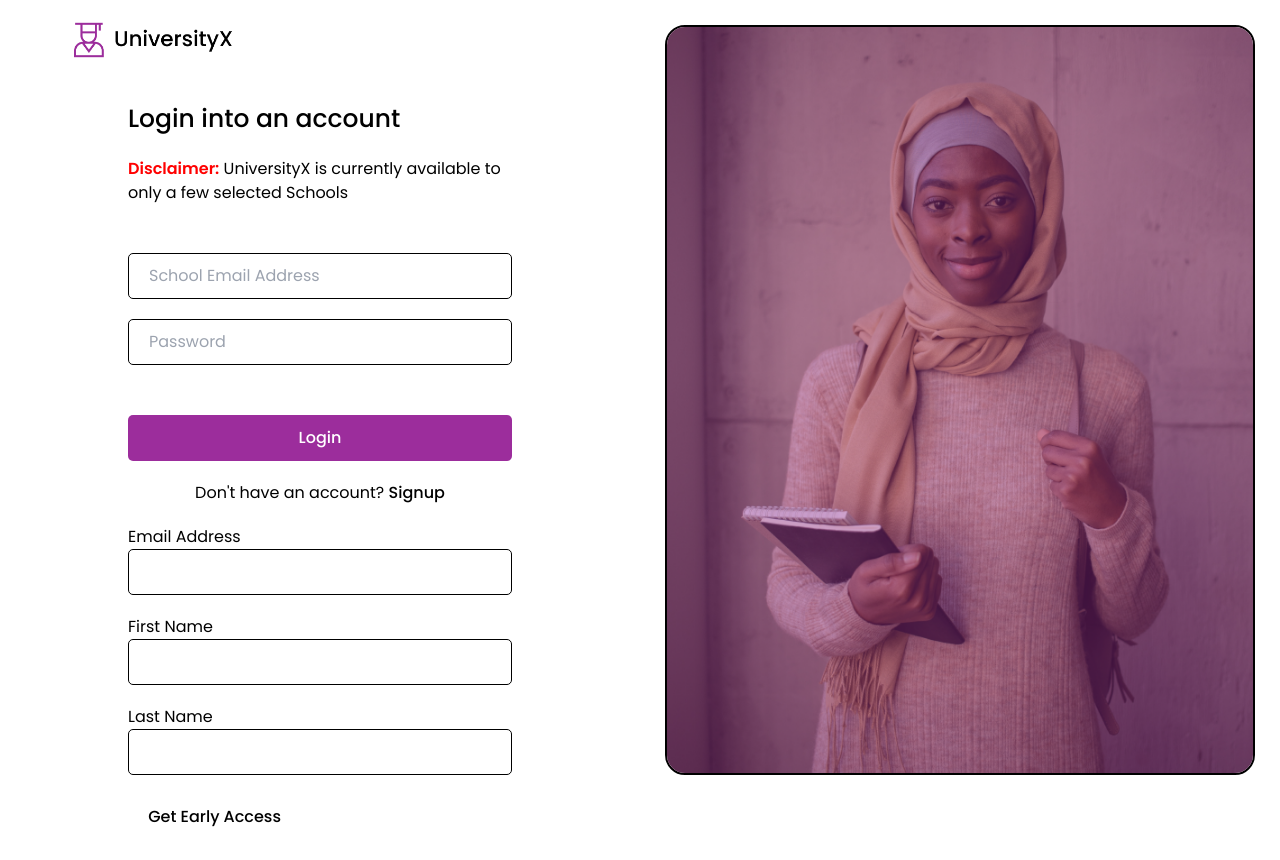
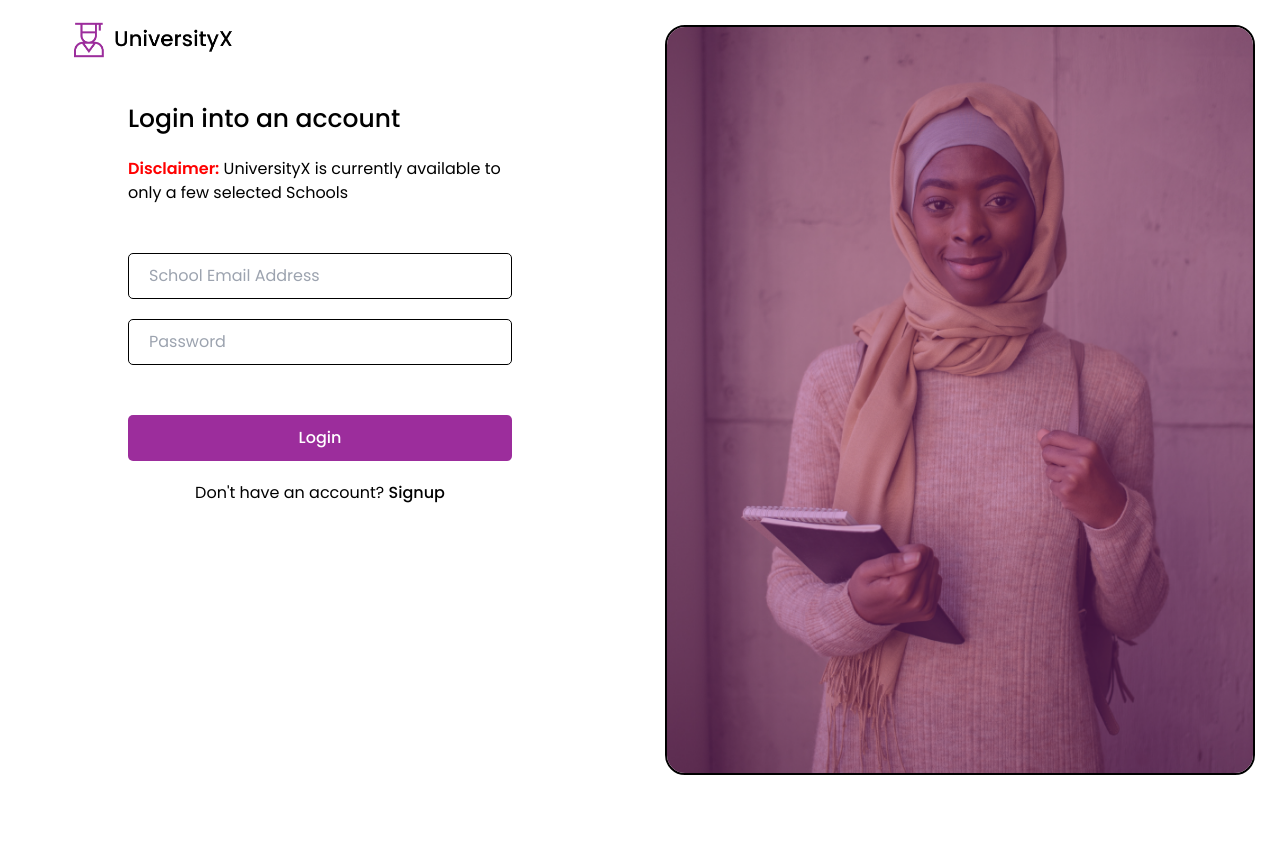
Before and after one commit to bitbender1010/UniversityX-Product, a React (Vite) app: page /login in a window 1280 px wide. After the commit the page ends 800 px from the top, so only its background shows below. Built offline with nearby package versions, Linux system fonts and the light colour scheme.

Commit message:
leave am for God

```diff
--- a/src/auth/createaccount.tsx
+++ b/src/auth/createaccount.tsx
@@ -26,7 +26,7 @@ function CreateAccount() {
                             <a href={`/enroll`}> <button className='ca-btn' type='submit'>Create Account</button> </a>
                             {/* <button className='google-btn'> <img src={GoogleImg}/> Signup with Google</button> */}
 
-                            <div className='ahaa-sub'> Already have an account? <a href={`/createaccount`}> <span className='font-medium'>Login</span> </a> </div>
+                            <div className='ahaa-sub'> Already have an account? <a href={`/login`}> <span className='font-medium'>Login</span> </a> </div>
                         {/* </form> */}
 
                     </div>
--- a/src/auth/login.tsx
+++ b/src/auth/login.tsx
@@ -25,23 +25,6 @@ function Login() {
 
                             <div className='ahaa-sub'>Don't have an account? <a href={`/createaccount`}> <span className='font-medium'>Signup</span> </a> </div>
 
-                                    {/* Form */}
-                <form name="contact-form" method="POST" data-netlify="true">
-                    <input type="hidden" name="form-name" value="contact-form" />
-
-                    <label>Email Address</label>
-                    <input type='email' name='email-address'/>
-
-                    <label>First Name</label>
-                    <input type='text' name='first-name'/>
-
-                    <label>Last Name</label>
-                    <input type='text' name='last-name'/>
-
-                    <button type='submit' className='gea'> Get Early Access </button>
-                </form>
-
-
                     </div>
                 </div>
 
```
